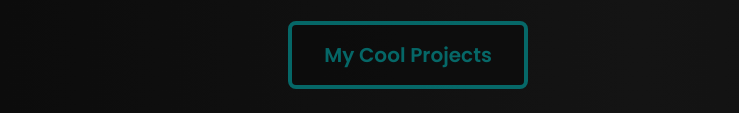
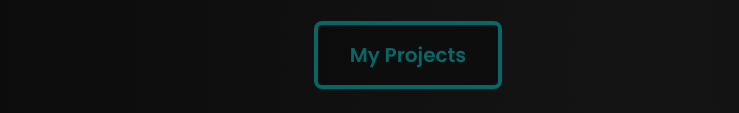
Before and after one commit to tscalfaro/websiteV3, a website: page index.html in a window 1280 px wide. Shown: the part 687-800 px from the top of the page, 0-739 px from the left. Drawn offline with Linux system fonts and the light colour scheme.

Commit message:
primary deployment on hostinger successful

```diff
--- a/index.html
+++ b/index.html
@@ -83,7 +83,7 @@
                     <div class="w-full flex justify-center">
                         <a href="#work">
                         <button class="button_project border-4 bg-black rounded-lg font-bold text-secondary px-4 py-2 animate-pulse sm:text-md md:text-lg lg:text-xl px-8 py-4">
-                           My Cool Projects
+                           My Projects
                         </button> </a>
                     </div>
 
```
